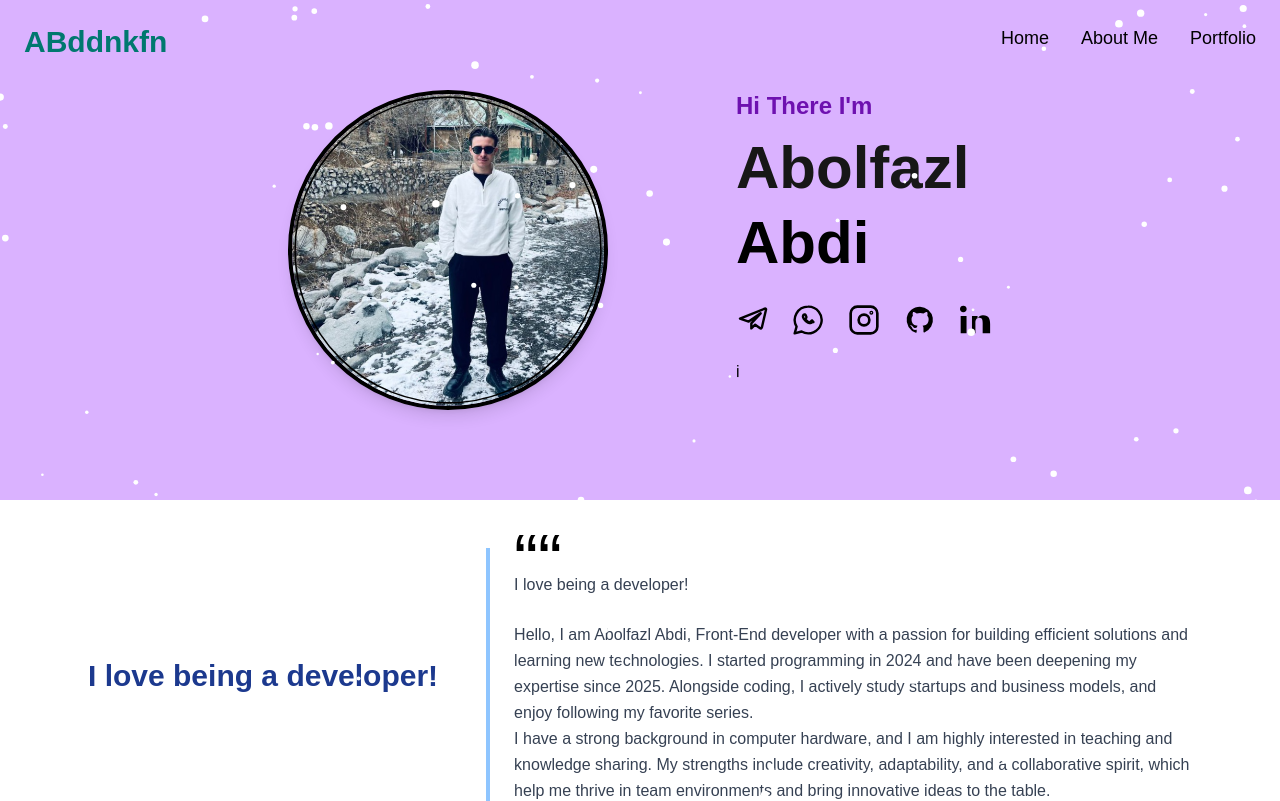
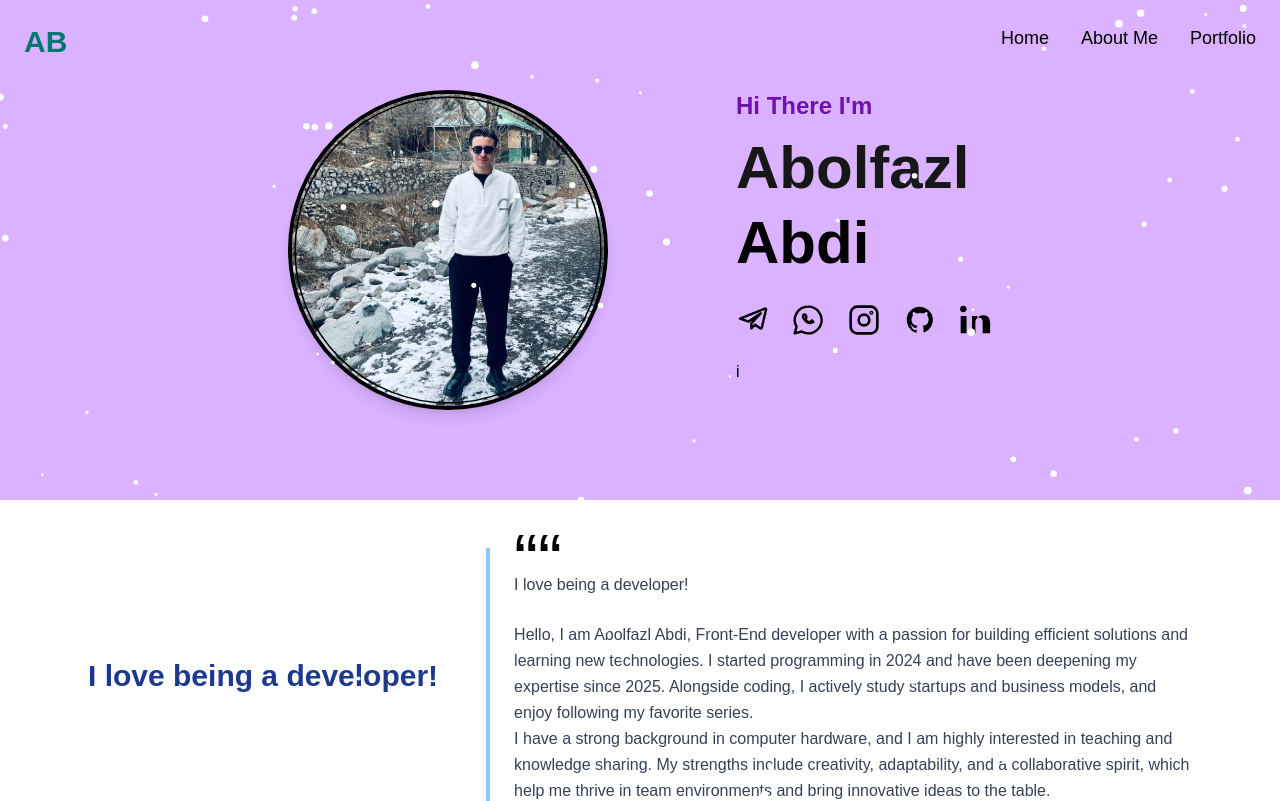
Before and after one commit to AbolfazlAbdi90/abolfazlAbdi, a Next.js app: page / in a window 1280 px wide. Shown: the top 801 px of the page. Built offline with nearby package versions, Linux system fonts and the light colour scheme; no server answers.

Commit message:
remove: name of header

```diff
--- a/app/page.tsx
+++ b/app/page.tsx
@@ -196,7 +196,7 @@ const Home: React.FC = () => {
           animate={{ opacity: 1, x: 0 }}
           transition={{ duration: 0.6 }}
         >
-          ABddnkfn
+          AB
         </motion.div>
 
         {/* meno in mobile*/}
```
